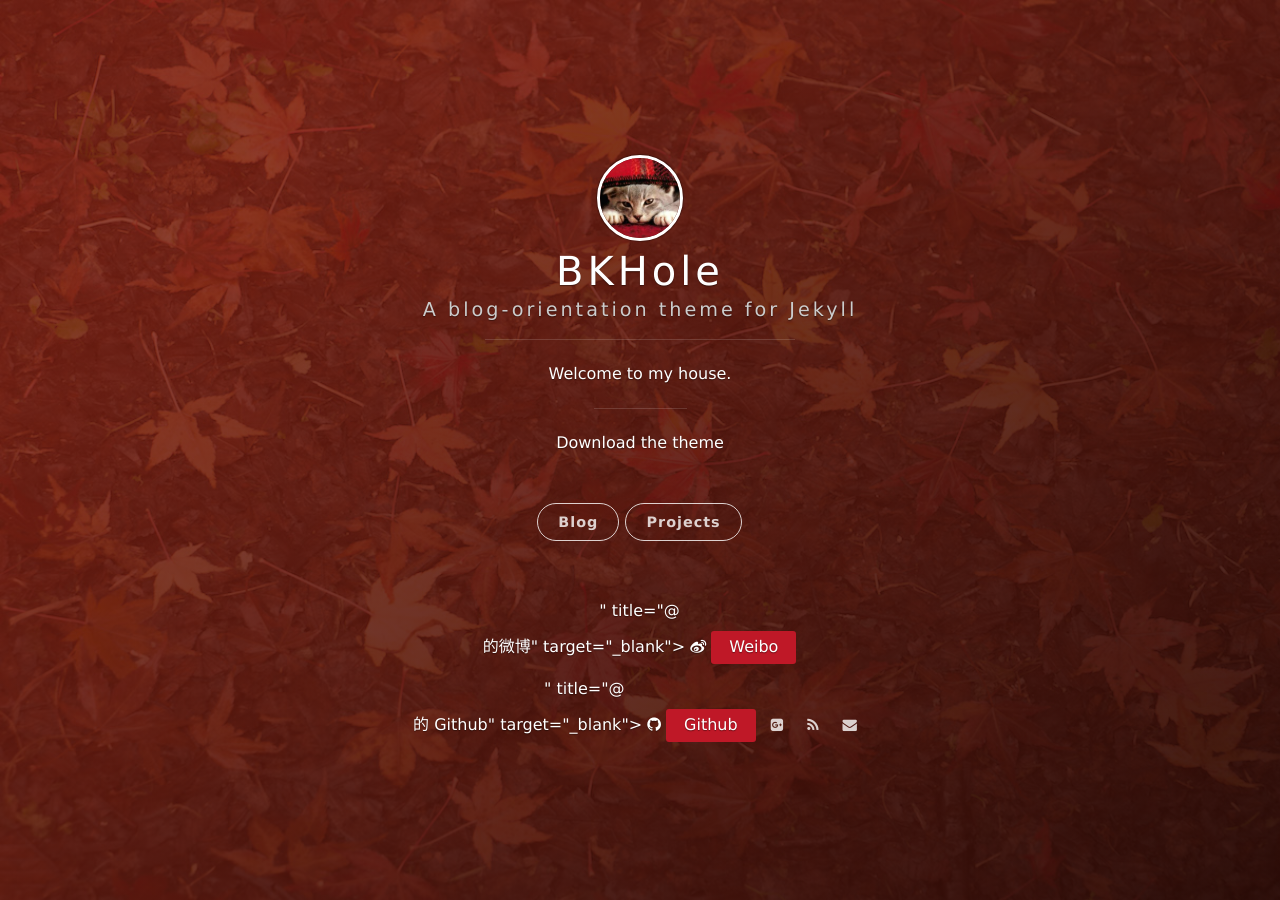
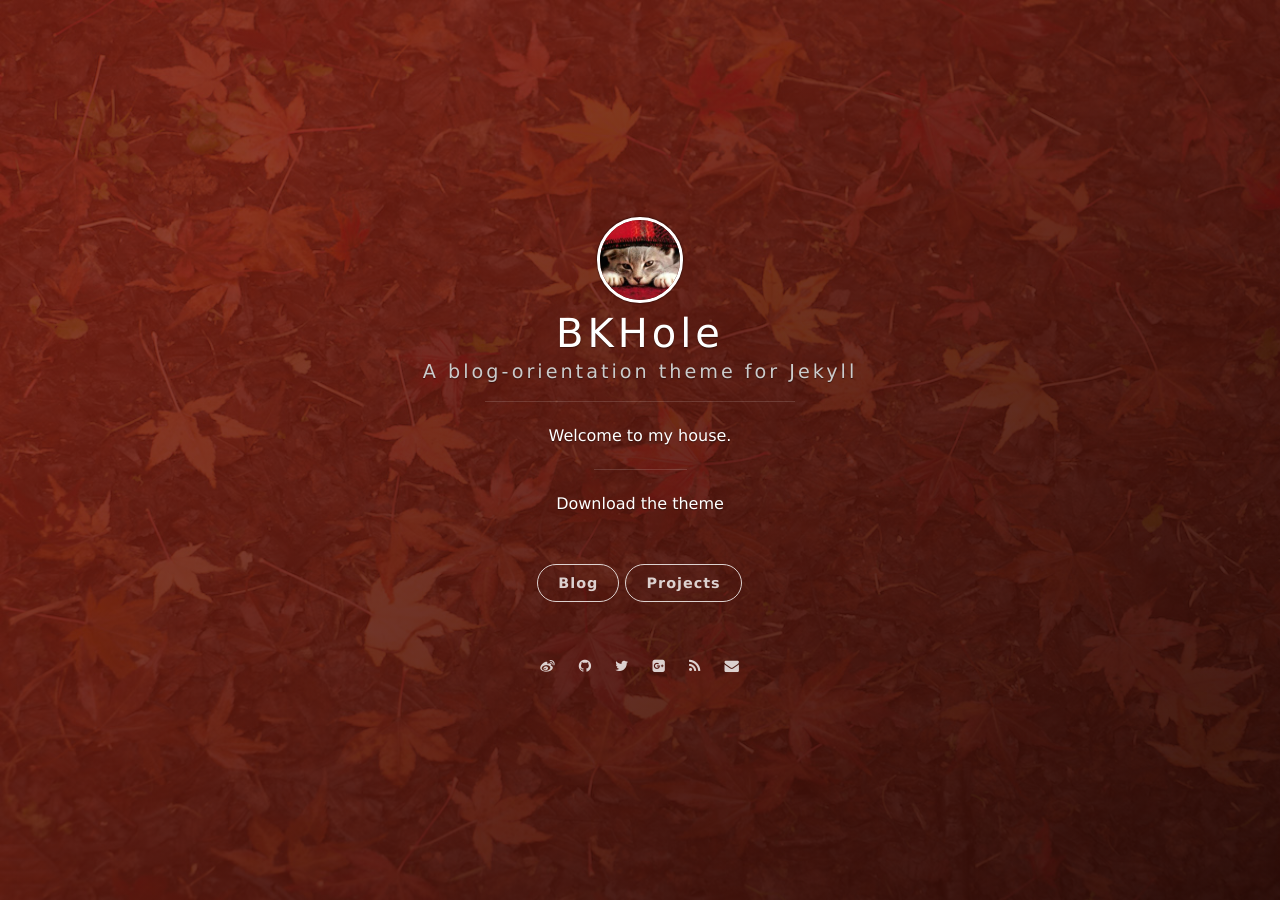
Before and after one commit to BKHole/BKHole.github.io, a Jekyll site: the page built from index.html, in a window 1280 px wide. Built offline with Jekyll 4.4.1, drawn with Linux system fonts in a browser that asks for light colours; nearby versions of some CDN libraries; the list of posts is cut into pages by our own code.

Commit message:
modify mixed format

```diff
--- a/_config.yml
+++ b/_config.yml
@@ -3,7 +3,9 @@
 subtitle: A blog-orientation theme for Jekyll
 welcome_message: <a href="https://github.com/onevcat/vno-jekyll" target="_blank">Download the theme</a>
 description: Welcome to my house.
+creator: <a href="https://github.com/BKHole">@onevcat</a>
 
+url: "http://vno.onevcat.com"
 
 permalink: /:year/:month/:title/
 
@@ -35,11 +37,11 @@
 
 # Social
 social:
-    weibo: <a href="http://weibo.com/u/5183157681" target="_blank"></a>
-    github: <a href="https://github.com/BKHole" target="_blank"></a>
-    twitter:
+    weibo: onevcat
+    github: onevcat
+    twitter: onevcat
     gplus: 107108267983477358170
-    mail: 1332051236@qq.com
+    mail: onev@onevcat.com
 
 # Google Analytics
 ga:
```
